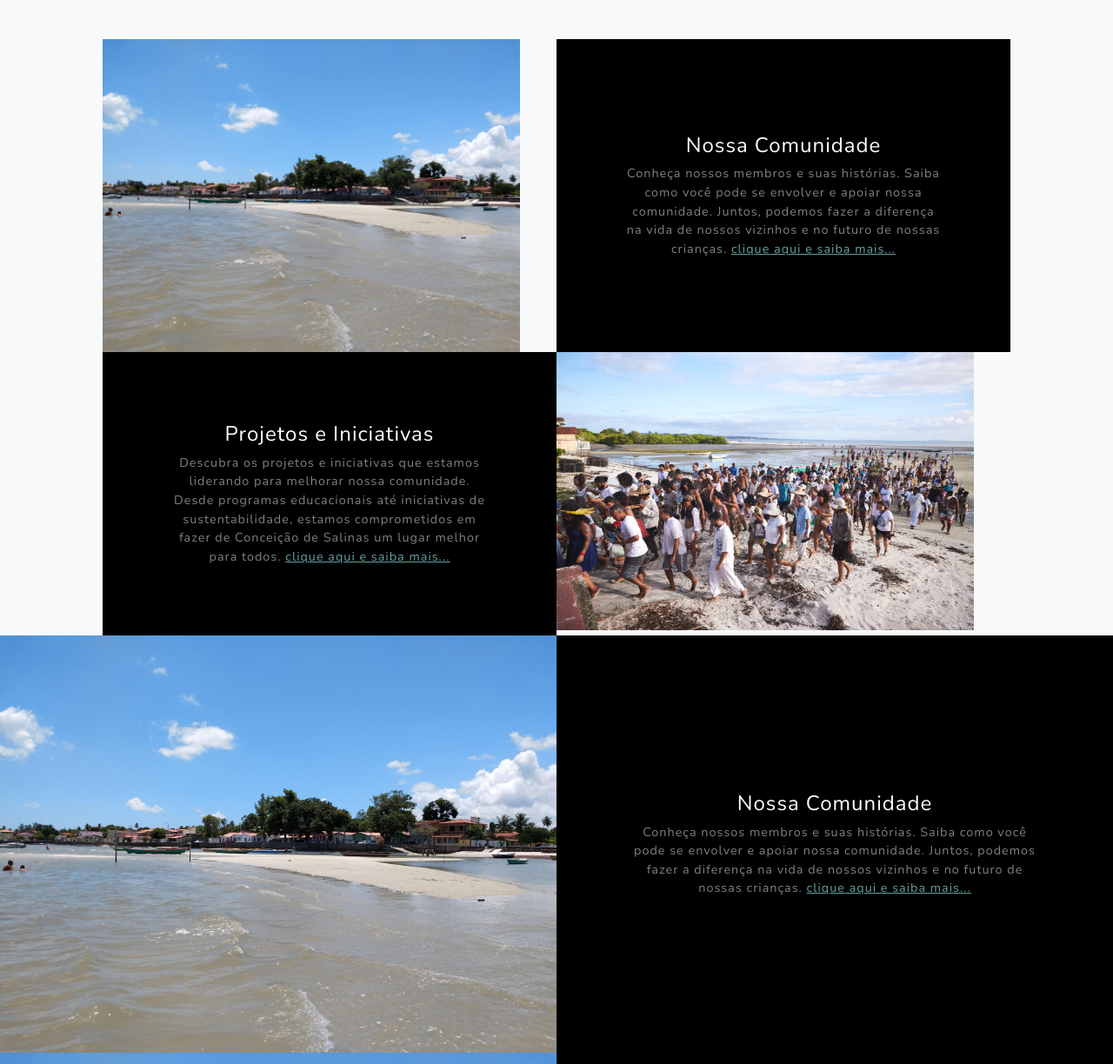
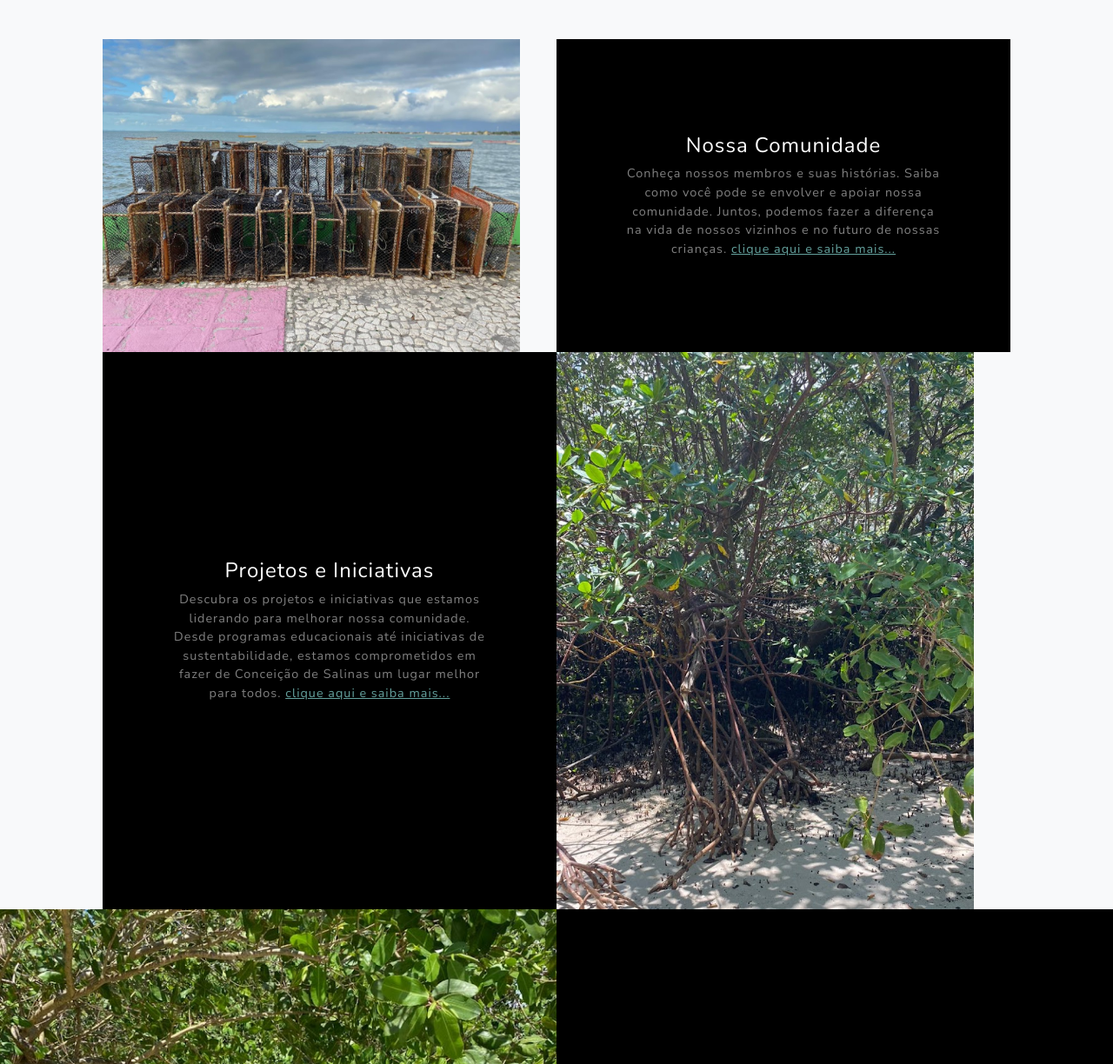
Before and after one commit to gunthersantos/comunidadequilimboladesalinas, a plain HTML site: page index.html in a window 1280 px wide. Shown: the part 1856-3080 px from the top of the page at 87% size. Drawn offline with nearby package versions, Linux system fonts and the light colour scheme.

Commit message:
Update index.html

```diff
--- a/index.html
+++ b/index.html
@@ -128,7 +128,7 @@
           <div class="col-lg-6">
             <img
               class="img-fluid mb-3 mb-lg-0"
-              src="assets/img/img3.jpg"
+              src="assets/img/salinas2.jpeg"
               alt="..."
             />
           </div>
@@ -154,7 +154,7 @@
           <div class="col-lg-6">
             <img
               class="img-fluid mb-3 mb-lg-0"
-              src="assets/img/comunidade2.jpeg"
+              src="assets/img/salinas3.jpeg"
               alt="..."
             />
           </div>
@@ -182,7 +182,7 @@
           <div class="col-lg-6">
             <img
               class="img-fluid mb-3 mb-lg-0"
-              src="assets/img/img3.jpg"
+              src="assets/img/salinas4.jpeg"
               alt="..."
             />
           </div>
```
